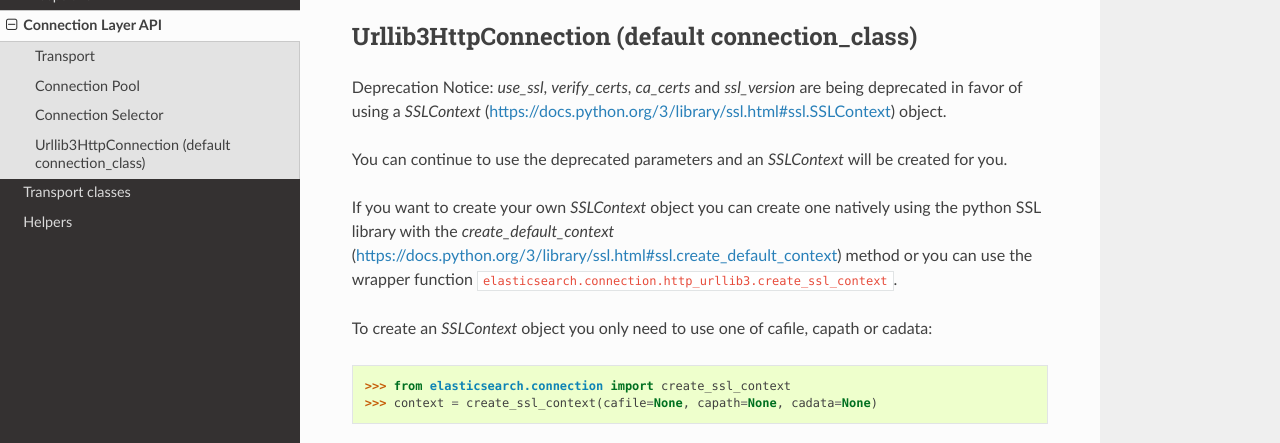
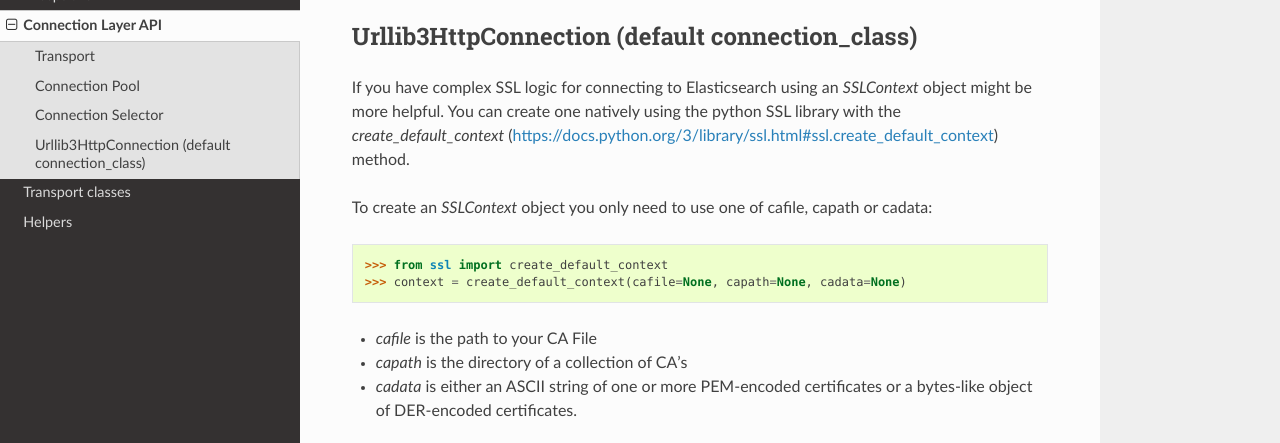
Before and after one commit to elastic/elasticsearch-py, a Sphinx documentation site: the page built from docs/connection.rst, in a window 1280 px wide and 900 px high, scrolled down 798 px, cut to the strip 180-623 px from the top of the window. Built offline with Sphinx 7.4.7 and the Read the Docs theme 2.0.0, drawn with Linux system fonts in a browser that asks for light colours; cross-references to code outside the pages are shown as plain code.

Commit message:
Use original SSL process and add SSLContext
Not going to deprecate and replace with SSLContext.
But instead give option for using SSLContext next to the original way of
handling SSL.

```diff
--- a/docs/connection.rst
+++ b/docs/connection.rst
@@ -45,19 +45,14 @@ Connection Selector
 Urllib3HttpConnection (default connection_class)
 ------------------------------------------------
 
-Deprecation Notice: `use_ssl`, `verify_certs`, `ca_certs` and `ssl_version` are being
-deprecated in favor of using a `SSLContext` (https://docs.python.org/3/library/ssl.html#ssl.SSLContext) object.
-
-You can continue to use the deprecated parameters and an `SSLContext` will be created for you.
-
-If you want to create your own `SSLContext` object you can create one natively using the
-python SSL library with the `create_default_context` (https://docs.python.org/3/library/ssl.html#ssl.create_default_context) method
-or you can use the wrapper function :function:`~elasticsearch.connection.http_urllib3.create_ssl_context`.
+If you have complex SSL logic for connecting to Elasticsearch using an `SSLContext` object
+might be more helpful. You can create one natively using the python SSL library with the
+`create_default_context` (https://docs.python.org/3/library/ssl.html#ssl.create_default_context) method.
 
 To create an `SSLContext` object you only need to use one of cafile, capath or cadata::
 
-    >>> from elasticsearch.connection import create_ssl_context
-    >>> context = create_ssl_context(cafile=None, capath=None, cadata=None)
+    >>> from ssl import create_default_context
+    >>> context = create_default_context(cafile=None, capath=None, cadata=None)
 
 * `cafile` is the path to your CA File
 * `capath` is the directory of a collection of CA's
--- a/docs/index.rst
+++ b/docs/index.rst
@@ -200,9 +200,9 @@ elasticsearch cluster, including certificate verification and http auth::
 
     # SSL client authentication using client_cert and client_key
 
-    from elasticsearch.connection import create_ssl_context
+    from ssl import create_default_context
 
-    context = create_ssl_context(cafile="path/to/cert.pem")
+    context = create_default_context(cafile="path/to/cert.pem")
     es = Elasticsearch(
         ['localhost', 'otherhost'],
         http_auth=('user', 'secret'),
```
Also changed, not shown: 3 other files.
